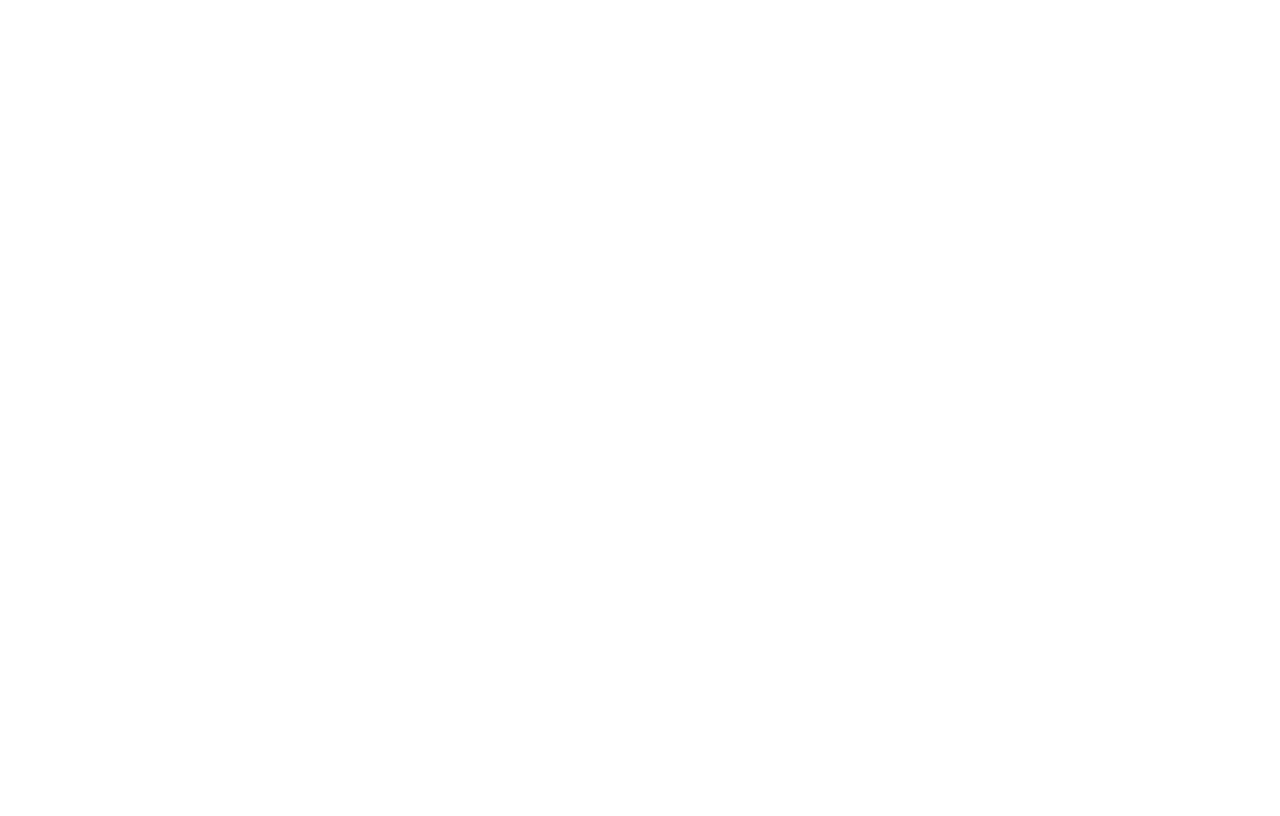
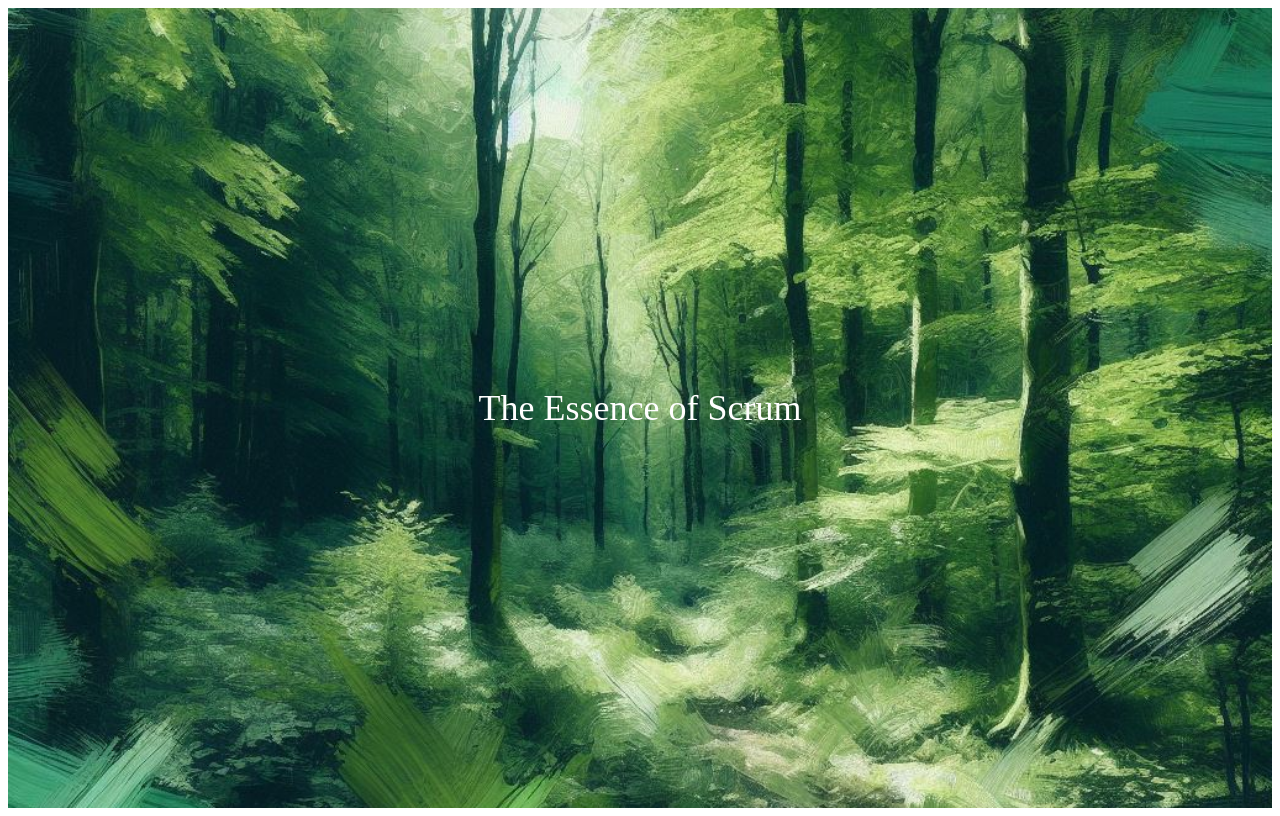
Before and after one commit to Wilma-Norman/Scrum-Project-assignment, a React (Vite) app: page /essence in a window 1280 px wide. Built offline with nearby package versions, Linux system fonts and the light colour scheme.

Commit message:
made hero page for essence page

```diff
--- a/src/Components/Essence/HeroImage/HeroImage.module.css
+++ b/src/Components/Essence/HeroImage/HeroImage.module.css
@@ -0,0 +1,27 @@
+.hero {
+    position: relative;
+    width: 100%;
+    height: 100vh;
+    overflow: hidden;
+}
+
+.image {
+    width: 100%;
+    height: 100%;
+    object-fit: cover;
+}
+
+.overlay {
+    position: absolute;
+    top: 50%;
+    left: 50%;
+    transform: translate(-50%, -50%);
+    text-align: center;
+    width: 100%;
+    color: white;
+}
+
+.text {
+    font-size: 36px;
+    font-weight: normal;
+}
--- a/src/Components/Essence/HeroImage/index.jsx
+++ b/src/Components/Essence/HeroImage/index.jsx
@@ -1,5 +1,15 @@
+import React from 'react';
+import styles from './HeroImage.module.css';
+
 const HeroImage = () => {
     return (
-        <img src="" alt="" />
-    )
-}
+        <div className={styles.hero}>
+            <img src="../../Public/Images/greenstrokes.jpg" alt="green picture" className={styles.image} />
+            <div className={styles.overlay}>
+                <h1 className={styles.text}>The Essence of Scrum</h1>
+            </div>
+        </div>
+    );
+};
+
+export default HeroImage;
--- a/src/Pages/Essence/index.jsx
+++ b/src/Pages/Essence/index.jsx
@@ -1,7 +1,9 @@
+import HeroImage from "../../Components/Essence/HeroImage"
+
 const Essence = () => {
     return(
         <>
-
+            <HeroImage />
         </>
     )
 }
```
